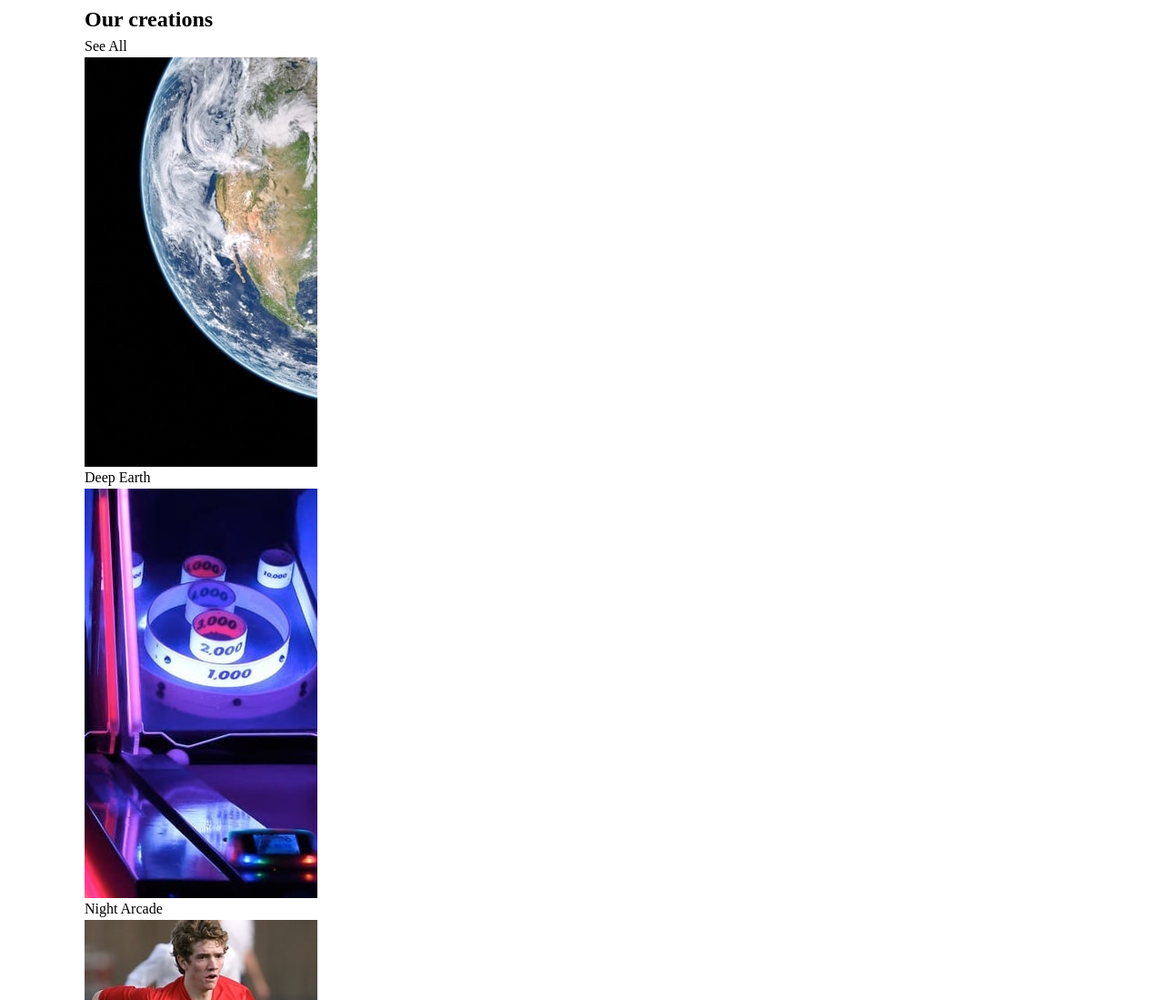
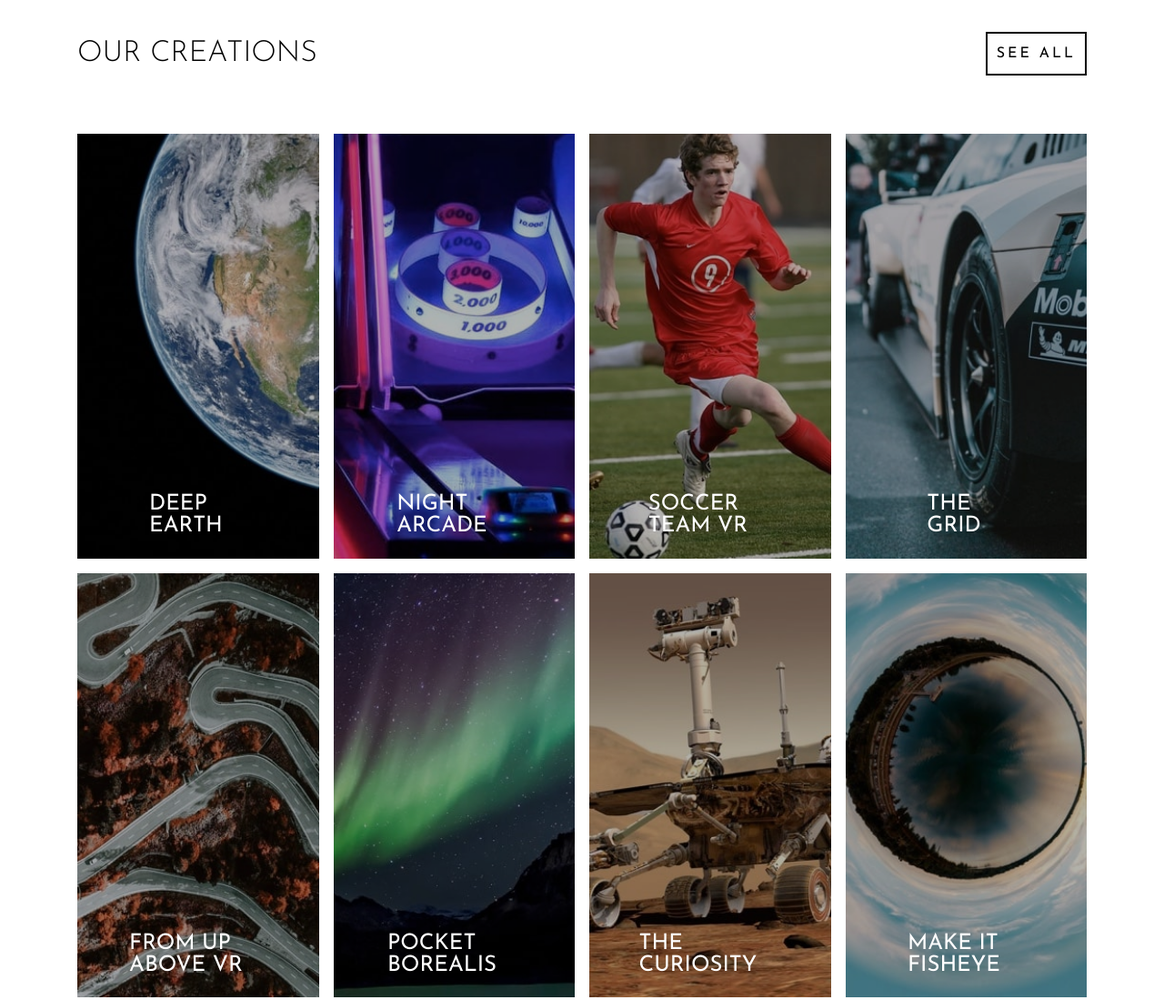
Before and after one commit to ioangheraszim/Loop-studios, a plain HTML site: page index.html in a window 1280 px wide. Shown: the part 1471-2570 px from the top of the page at 91% size. Drawn offline with Linux system fonts and the light colour scheme; files whose address does not match are found by name.

Commit message:
feat: finished styling creations section

```diff
--- a/index.html
+++ b/index.html
@@ -78,7 +78,7 @@
           <button class="btn creations__btn btn__desktop">See All</button>
         </div>
         <div class="creations__grid">
-          <div class="creations__item">
+          <a href="#" class="creations__item">
             <picture>
               <source
                 media="(min-width: 750px)"
@@ -88,10 +88,12 @@
                 src="./assets/images/mobile/image-deep-earth.jpg"
                 alt="A man using VR headsets"
               />
+              <div class="creations__overlay"></div>
             </picture>
-            <p>Deep Earth</p>
-          </div>
-          <div class="creations__item">
+
+            <p class="creations__name">Deep <span>Earth</span></p>
+          </a>
+          <a href="#" class="creations__item">
             <picture>
               <source
                 media="(min-width: 750px)"
@@ -102,9 +104,10 @@
                 alt="A man using VR headsets"
               />
             </picture>
-            <p>Night Arcade</p>
-          </div>
-          <div class="creations__item">
+            <div class="creations__overlay"></div>
+            <p class="creations__name">Night <span>Arcade</span></p>
+          </a>
+          <a href="#" class="creations__item">
             <picture>
               <source
                 media="(min-width: 750px)"
@@ -115,9 +118,10 @@
                 alt="A man using VR headsets"
               />
             </picture>
-            <p>Soccer Team Vr</p>
-          </div>
-          <div class="creations__item">
+            <div class="creations__overlay"></div>
+            <p class="creations__name">Soccer <span>Team Vr</span></p>
+          </a>
+          <a href="#" class="creations__item">
             <picture>
               <source
                 media="(min-width: 750px)"
@@ -128,9 +132,10 @@
                 alt="A man using VR headsets"
               />
             </picture>
-            <p>The Grid</p>
-          </div>
-          <div class="creations__item">
+            <div class="creations__overlay"></div>
+            <p class="creations__name">The <span>Grid</span></p>
+          </a>
+          <a href="#" class="creations__item">
             <picture>
               <source
                 media="(min-width: 750px)"
@@ -141,9 +146,10 @@
                 alt="A man using VR headsets"
               />
             </picture>
-            <p>From up above VR</p>
-          </div>
-          <div class="creations__item">
+            <div class="creations__overlay"></div>
+            <p class="creations__name">From up <span>above VR</span></p>
+          </a>
+          <a href="#" class="creations__item">
             <picture>
               <source
                 media="(min-width: 750px)"
@@ -154,9 +160,10 @@
                 alt="A man using VR headsets"
               />
             </picture>
-            <p>Pocket Borealis</p>
-          </div>
-          <div class="creations__item">
+            <div class="creations__overlay"></div>
+            <p class="creations__name">Pocket <span>Borealis</span></p>
+          </a>
+          <a href="#" class="creations__item">
             <picture>
               <source
                 media="(min-width: 750px)"
@@ -167,9 +174,10 @@
                 alt="A man using VR headsets"
               />
             </picture>
-            <p>The curiosity</p>
-          </div>
-          <div class="creations__item">
+            <div class="creations__overlay"></div>
+            <p class="creations__name">The <span>curiosity</span></p>
+          </a>
+          <a href="#" class="creations__item">
             <picture>
               <source
                 media="(min-width: 750px)"
@@ -180,8 +188,9 @@
                 alt="A man using VR headsets"
               />
             </picture>
-            <p>Make it fisheye</p>
-          </div>
+            <div class="creations__overlay"></div>
+            <p class="creations__name">Make it <span> fisheye </span></p>
+          </a>
         </div>
         <button class="btn creations__btn btn__mobile">See All</button>
       </section>
--- a/scss/components/_button.scss
+++ b/scss/components/_button.scss
@@ -4,4 +4,28 @@
   cursor: pointer;
   background: transparent;
   border: none;
+
+  &__desktop {
+    display: none;
+    @include u.breakpoint(desktop) {
+      display: block;
+    }
+  }
+
+  &__mobile {
+    width: 50%;
+    @include u.breakpoint(desktop) {
+      display: none;
+    }
+  }
 }
+
+.creations__btn {
+  text-transform: uppercase;
+  font-family: var(--font-primary);
+  padding: u.rem(10);
+  border: 2px solid black;
+  margin: u.rem(32) 0;
+  letter-spacing: 3px;
+  font-weight: 400;
+}
--- a/scss/components/_creations.scss
+++ b/scss/components/_creations.scss
@@ -1 +1,94 @@
 @use "../util/" as u;
+
+.creations {
+  display: flex;
+  align-items: center;
+  justify-content: center;
+  flex-direction: column;
+
+  img {
+    object-fit: cover;
+    width: 100%;
+    height: 100%;
+    display: block;
+  }
+
+  @include u.breakpoint(desktop) {
+    display: inline;
+    flex-direction: row;
+    align-items: self-start;
+  }
+  padding: u.rem(32) 0;
+
+  &__wrap {
+    text-align: center;
+    @include u.breakpoint(desktop) {
+      @include u.flex($align: center, $justify: space-between);
+    }
+  }
+
+  &__title {
+    font-size: u.rem(32);
+    text-transform: uppercase;
+    padding: u.rem(32) 0;
+    font-weight: 300;
+    font-family: var(--font-primary);
+  }
+
+  &__grid {
+    display: grid;
+    grid-template-columns: repeat(auto-fit, minmax(300px, 1fr));
+    grid-template-rows: auto;
+    gap: u.rem(16);
+    margin: u.rem(32) 0;
+
+    @include u.breakpoint(desktop) {
+      grid-template-columns: repeat(auto-fit, minmax(250px, 1fr));
+    }
+  }
+
+  &__item {
+    position: relative;
+    color: var(--white);
+  }
+
+  &__item:hover {
+    color: var(--black);
+  }
+
+  &__overlay:hover {
+    opacity: 0.75;
+    background-color: var(--white);
+  }
+
+  &__name {
+    text-transform: uppercase;
+    font-family: var(--font-primary);
+    font-size: u.rem(24);
+    opacity: 1;
+    line-height: 1;
+    position: absolute;
+    bottom: 10%;
+    left: 5%;
+    display: flex;
+    flex-direction: column;
+    z-index: 2;
+
+    @include u.breakpoint(desktop) {
+      bottom: 5%;
+      left: 45%;
+      transform: translateX(-50%);
+    }
+  }
+
+  &__overlay {
+    position: absolute;
+    background-color: var(--black);
+    width: 100%;
+    height: 100%;
+    top: 0;
+    left: 0;
+    opacity: 0.3;
+    z-index: 1;
+  }
+}
```
Also changed, not shown: scss/style.css, 1 other file.
